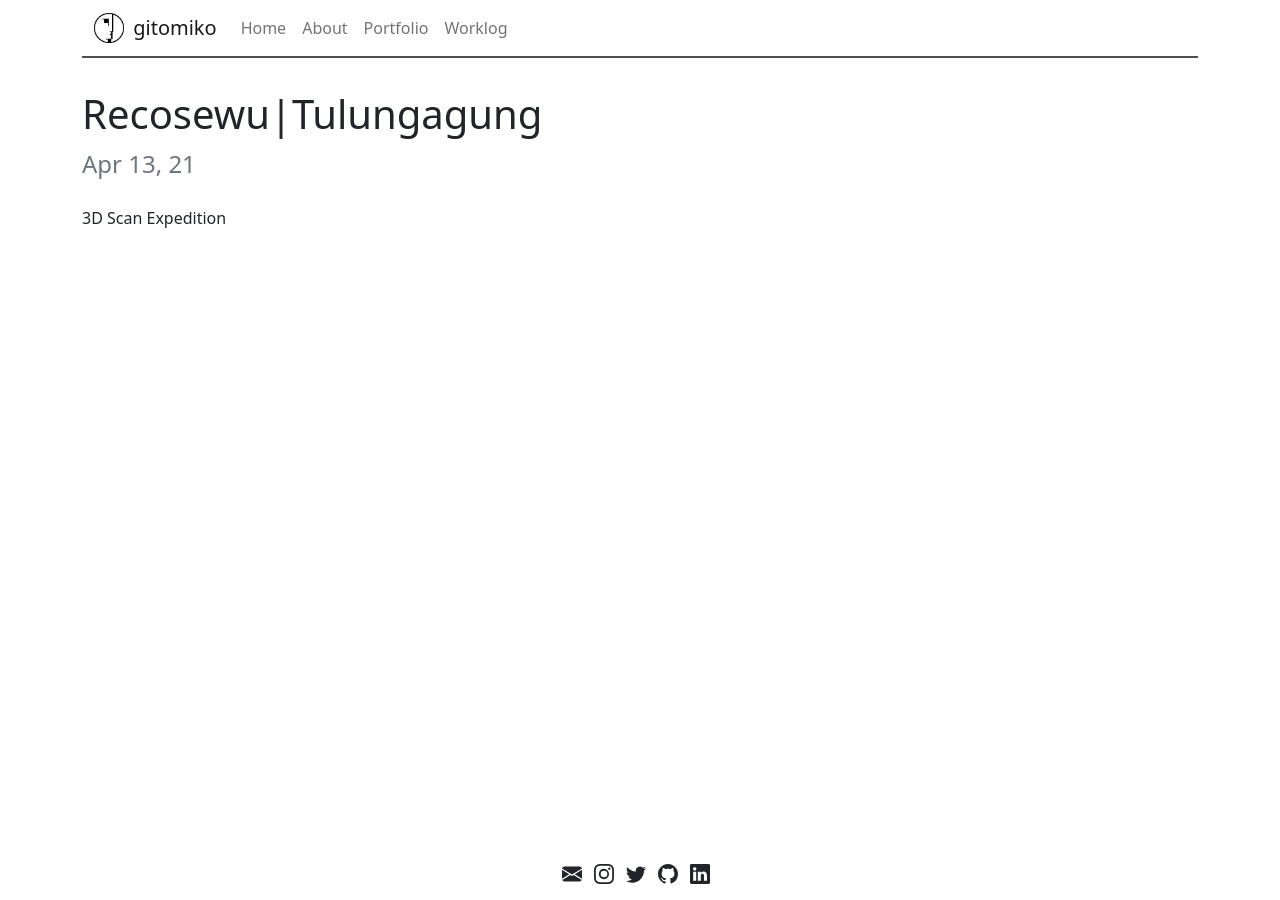
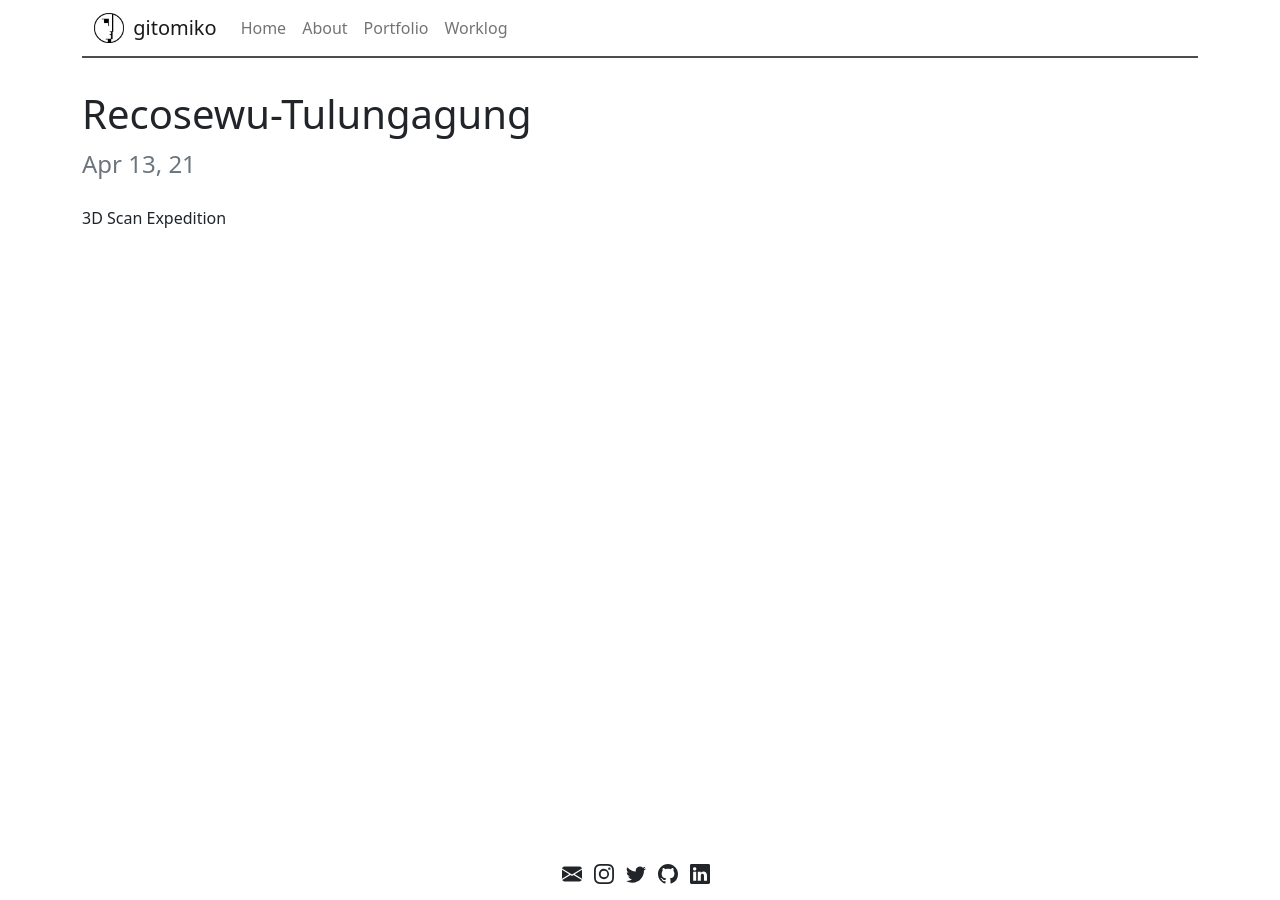
Before and after one commit to gitomiko/gitomiko.github.io, a Jekyll site: the page built from _posts/2021/2021-04-13-Recosewu-Tulungagung.md, in a window 1280 px wide. Built offline with Jekyll 4.4.1, drawn with Linux system fonts in a browser that asks for light colours.

```diff
--- a/_posts/2021/2021-04-13-Recosewu-Tulungagung.md
+++ b/_posts/2021/2021-04-13-Recosewu-Tulungagung.md
@@ -1,6 +1,6 @@
 ---
 layout: post
-title: Recosewu|Tulungagung
+title: Recosewu-Tulungagung
 ---
 
 3D Scan Expedition
```
